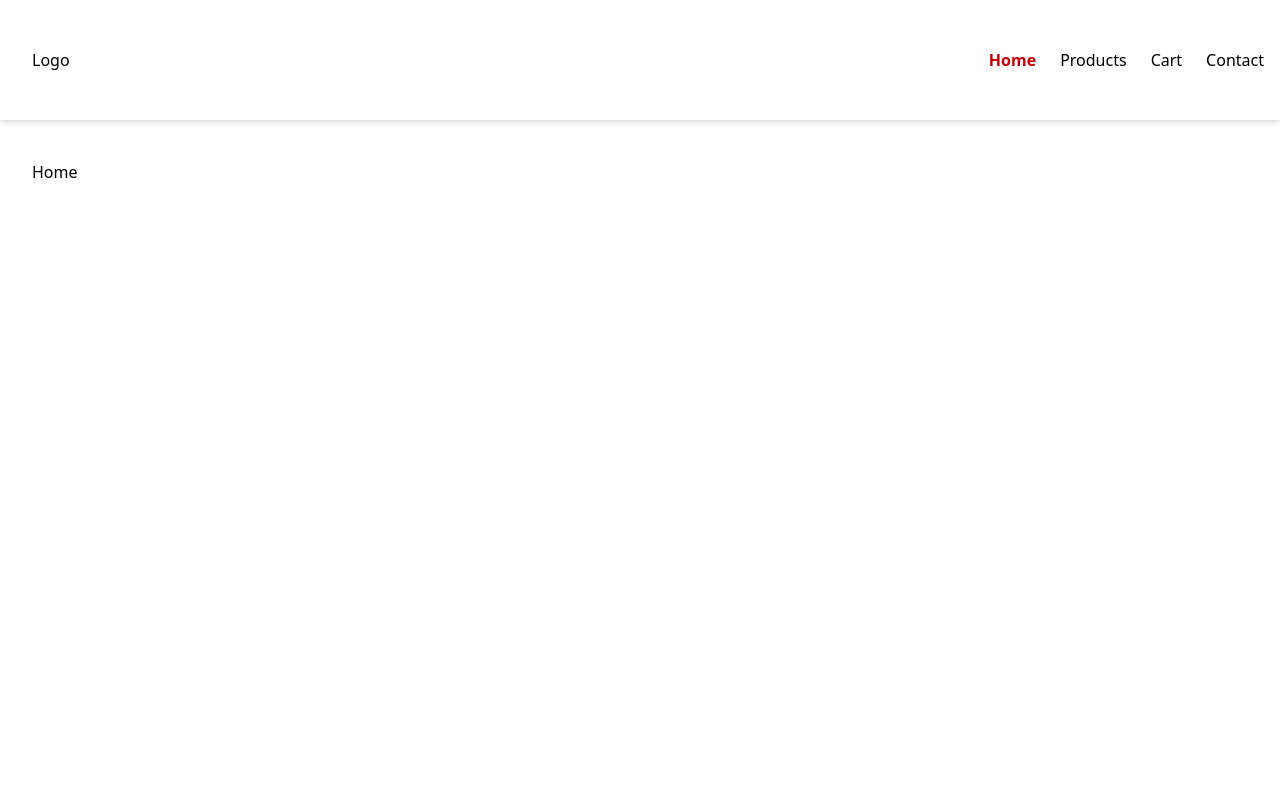
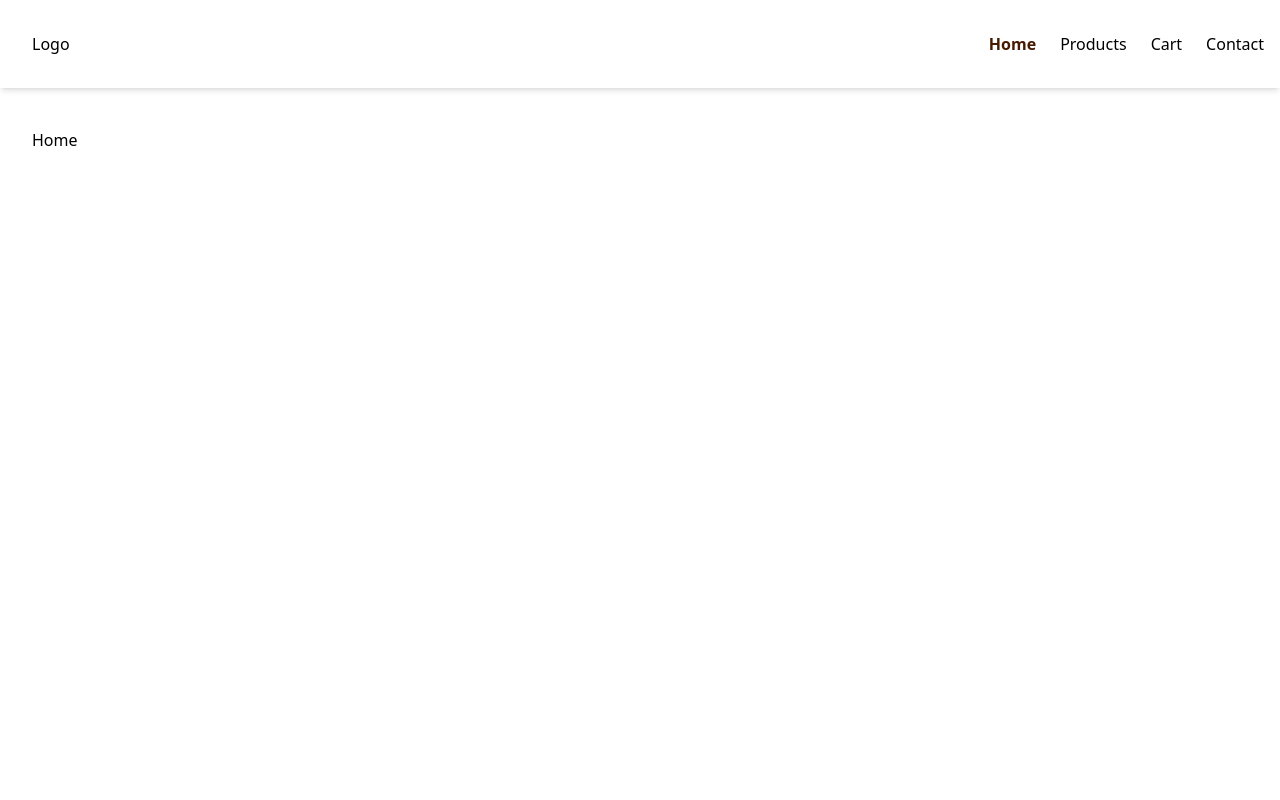
Before and after one commit to aggicreative555/antiquities-v2, a React (Vite) app: page / in a window 1280 px wide. Shown: the top 800 px of the page. Built offline with nearby package versions, Linux system fonts and the light colour scheme.

Commit message:
feat(addToCart): add to cart feature for card in list
added an 'add to cart' button and functiona that makes the amount increase inside the cart icon.

```diff
--- a/src/components/Header.jsx
+++ b/src/components/Header.jsx
@@ -2,7 +2,7 @@ import NavBar from './NavBar';
 
 function Header() {
   return (
-    <header className="shadow-md mb-10">
+    <header className="sticky top-0 bg-white shadow-md mb-10">
       <NavBar />
     </header>
   );
--- a/src/components/NavBar.jsx
+++ b/src/components/NavBar.jsx
@@ -6,7 +6,7 @@ export function NavBar() {
   const [menuOpen, setMenuOpen] = useState(false);
   return (
     <>
-      <nav className="container mx-auto flex justify-between items-center px-4 transition-all duration-150 py-8">
+      <nav className="container mx-auto flex justify-between items-center px-4 transition-all duration-150 py-4">
         <Link to="/" className="p-4">
           {' '}
           Logo
--- a/src/components/NavLinks.jsx
+++ b/src/components/NavLinks.jsx
@@ -1,25 +1,61 @@
-import { NavLink } from 'react-router-dom';
+import { NavLink} from 'react-router-dom';
+import useCartStore from '../stores/cartStore';
+import { useState, useEffect } from 'react';
+
+
 function NavLinks() {
+  const itemCount = useCartStore((state) => state.getItems());
+  const [animate, setAnimate] = useState(false);
+
+  // animation when cart amount increases
+  useEffect(() => {
+    if (itemCount > 0) {
+      setAnimate(true);
+      const timeout = setTimeout(() => {
+        setAnimate(false);
+      }, 1500);
+      return () => clearTimeout(timeout);
+    }
+  }, [itemCount]);
+
   const links = [
     { to: '/', label: 'Home' },
     { to: '/products', label: 'Products' },
-    { to: '/checkout', label: 'Cart' },
+    { to: '/checkout', label: 'Cart', isCart: true },
     { to: '/contact', label: 'Contact' },
   ];
 
-  return links.map(({ to, label }) => (
-    <li key={to}>
+  return (
+    <>
+      {links.map(({ to, label, isCart }) => (
+        <li key={to} className="relative">
           <NavLink
             to={to}
             className={({ isActive }) =>
-          `block py-1 transition-colors
-            ${isActive ? 'text-red-700 font-bold' : 'text-black hover:bg-amber-50'}`
+              `block py-1 transition-colors ${
+                isActive ? 'text-amber-950 font-bold' : 'text-black hover:bg-amber-50'
+              }`
             }
           >
             {label}
+            {isCart && (
+              <span
+                aria-label="Cart item count"
+                className={`
+                  absolute -top-2 -right-3 bg-amber-800 text-white text-xs w-5 h-5 flex items-center justify-center rounded-full
+                  transition-all duration-300
+                  ${itemCount > 0 ? 'block' : 'hidden'}
+                  ${animate ? 'animate-bounce' : ''}
+                `}
+              >
+                {itemCount}
+              </span>
+            )}
           </NavLink>
         </li>
-  ));
+      ))}
+    </>
+  );
 }
 
 export default NavLinks;
--- a/src/components/ProductList.jsx
+++ b/src/components/ProductList.jsx
@@ -3,9 +3,11 @@ import { useEffect } from 'react';
 import { useProductStore } from '../stores/productStore';
 import { getDiscountInfo } from '../utils/getDicountInfo';
 import { Link } from 'react-router-dom';
+import useCartStore from '../stores/cartStore';
 
 function ProductList() {
   const { products, isLoading, isError, fetchProducts } = useProductStore();
+  const { addToCart } = useCartStore();
 
   useEffect(() => {
     if (products.length === 0) {
@@ -23,14 +25,14 @@ function ProductList() {
         const discount = getDiscountInfo(price, discountedPrice);
 
         return (
-          <Link to={`/products/${product.id}`} key={product.id}>
-            <div className="h-auto max-w-96 shadow-xl border flex flex-col gap-4 rounded">
+          <div className='max-h-[600px] max-w-96 shadow-xl border flex flex-col gap-4 rounded'>
+            <Link to={`/products/${product.id}`} key={product.id}>
               <img
                 className="object-cover w-full h-64 rounded-t"
                 src={image.url}
                 alt={image.alt}
               />
-              <div className="p-6">
+              <div className="px-6 py-4">
                 <h2 className="text-lg font-semibold">{title}</h2>
                 {discount ? (
                   <>
@@ -45,12 +47,21 @@ function ProductList() {
                 ) : (
                   <p className="text-lg font-bold">{price} NOK</p>
                 )}
-                <p className="text-sm text-gray-500">
-                  {tags.map((tag) => `#${tag}`).join(', ')}
-                </p>
               </div>
+            </Link>
+            <div className='px-6 pb-4 h-full flex flex-col justify-end'>
+            <button
+            className='p-4 my-4 bg-amber-950 hover:bg-amber-800 text-white rounded'
+            onClick={(e) => {
+              e.stopPropagation();
+              addToCart(product);
+            }
+            }>Add to Cart</button>
+            <p className="text-sm text-gray-500">
+              {tags.map((tag) => `#${tag}`).join(', ')}
+            </p>
             </div>
-          </Link>
+          </div>
         );
       })}
     </div>
```
Also changed, not shown: 5 other files (tests, documents, lock files or other folders). Lines whose indentation alone changed are shown as unchanged.
